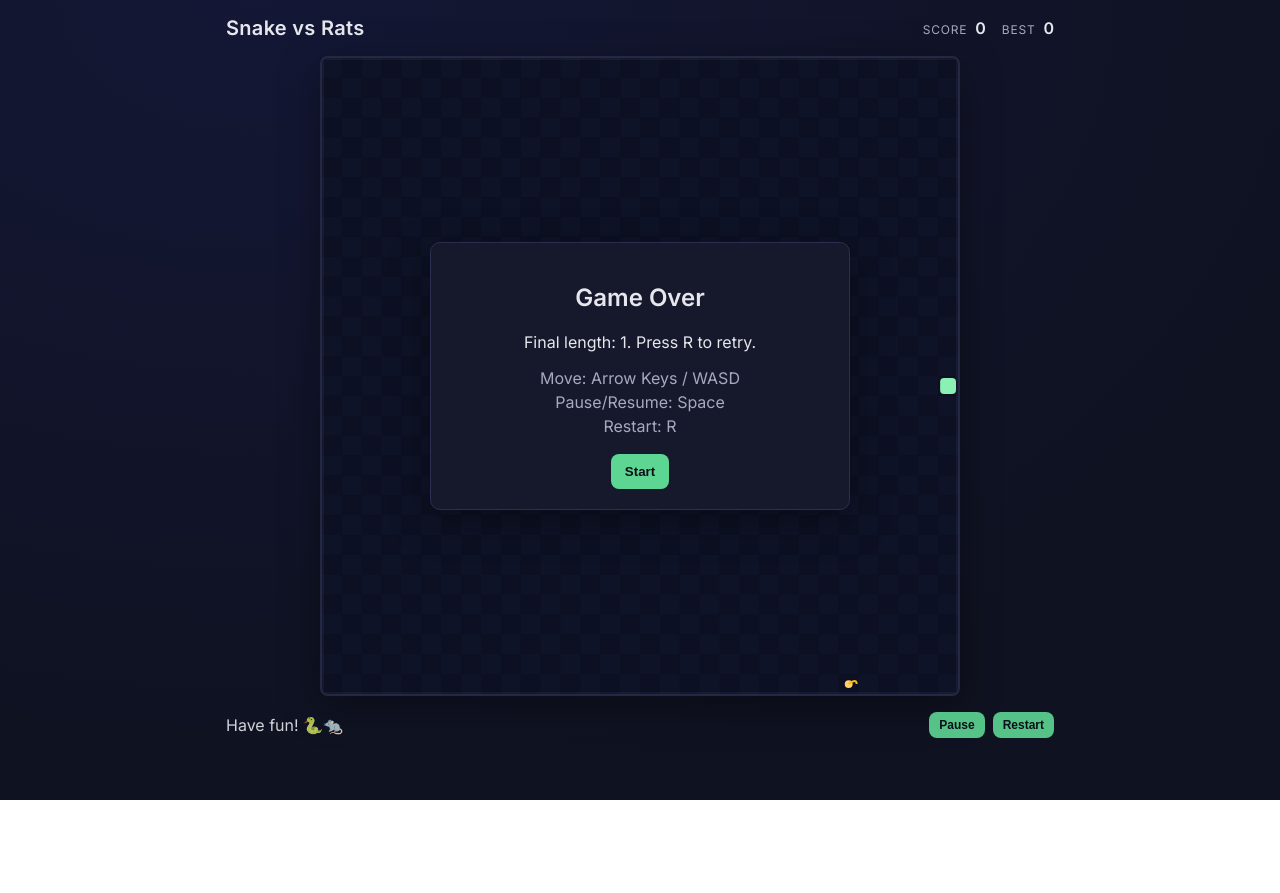
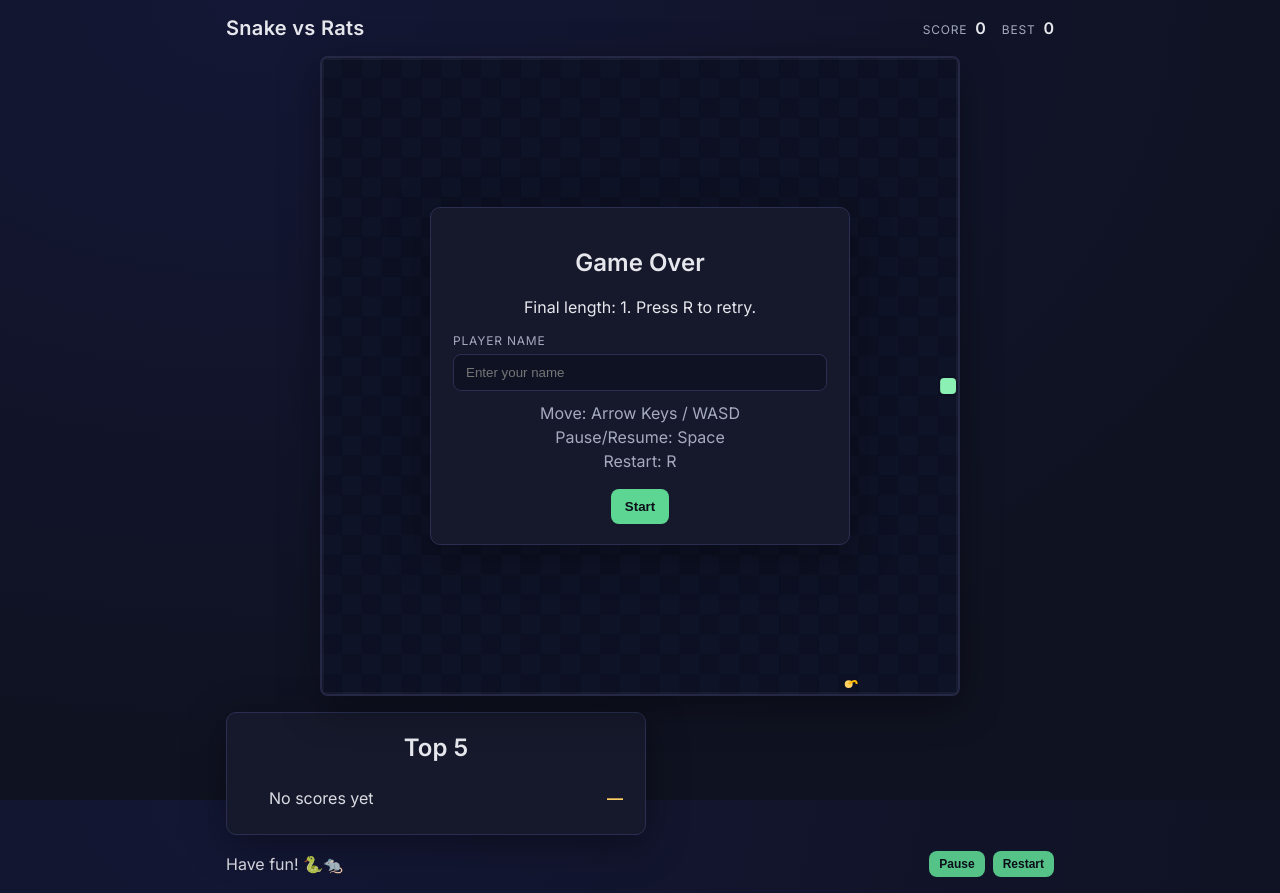
Before and after one commit to partofaplan/snake-game, a website: page index.html in a window 1280 px wide. Both pictures are taken after a click on the button "Start". Before the commit the page ends 800 px from the top, so only its background shows below. Drawn offline with Linux system fonts and the light colour scheme.

Commit message:
Updated the deployments

```diff
--- a/index.html
+++ b/index.html
@@ -25,6 +25,10 @@
           <div class="panel" id="panel">
             <h2 id="state-title">Snake vs Rats</h2>
             <p id="state-sub">Eat rats to grow. Don’t hit yourself or the wall.</p>
+            <div class="name-entry" id="name-entry">
+              <label for="player-name" class="label">Player Name</label>
+              <input type="text" id="player-name" placeholder="Enter your name" maxlength="20" />
+            </div>
             <ul class="help">
               <li>Move: Arrow Keys / WASD</li>
               <li>Pause/Resume: Space</li>
@@ -34,6 +38,11 @@
           </div>
         </div>
       </main>
+
+      <section class="panel" id="leaderboard-panel" aria-label="Leaderboard">
+        <h2 style="margin-top: 0;">Top 5</h2>
+        <ol id="leaderboard-list" class="lb-list"></ol>
+      </section>
 
       <footer class="bar foot">
         <span>Have fun! 🐍🐀</span>
--- a/main.js
+++ b/main.js
@@ -13,6 +13,8 @@
   const startBtn = document.getElementById('start-btn');
   const pauseBtn = document.getElementById('pause-btn');
   const restartBtn = document.getElementById('restart-btn');
+  const nameInput = document.getElementById('player-name');
+  const lbList = document.getElementById('leaderboard-list');
 
   // Config
   const COLS = 32;
@@ -35,8 +37,13 @@
   let state = 'init'; // init | running | paused | over
   let lastStep = 0;
   let stepInterval = 110; // ms per step; speeds up on eat
+  let playerName = localStorage.getItem('svr_player_name') || '';
+  let leaderboard = [];
 
   bestEl.textContent = best;
+  if (nameInput) nameInput.value = playerName;
+  loadLeaderboard();
+  renderLeaderboard();
 
   // Helpers
   function randInt(min, max) { // inclusive
@@ -63,6 +70,13 @@
   }
 
   function start() {
+    // Capture and persist name
+    if (nameInput) {
+      playerName = (nameInput.value || '').trim();
+      if (!playerName) playerName = 'Anonymous';
+      if (playerName.length > 20) playerName = playerName.slice(0, 20);
+      localStorage.setItem('svr_player_name', playerName);
+    }
     reset();
     state = 'running';
     overlay.classList.add('hide');
@@ -77,6 +91,11 @@
   function gameOver() {
     state = 'over';
     if (score > best) { best = score; localStorage.setItem('svr_best', String(best)); bestEl.textContent = best; }
+    // Save score to leaderboard if > 0
+    if (score > 0) {
+      addToLeaderboard({ name: playerName || 'Anonymous', score, ts: Date.now() });
+      renderLeaderboard();
+    }
     showOverlay('Game Over', `Final length: ${snake.length}. Press R to retry.`);
   }
 
@@ -108,6 +127,44 @@
   startBtn.addEventListener('click', start);
   pauseBtn.addEventListener('click', () => { if (state !== 'init') pauseToggle(); });
   restartBtn.addEventListener('click', start);
+
+  // Leaderboard helpers
+  function loadLeaderboard() {
+    try {
+      const raw = localStorage.getItem('svr_leaderboard');
+      leaderboard = raw ? JSON.parse(raw) : [];
+      if (!Array.isArray(leaderboard)) leaderboard = [];
+    } catch {
+      leaderboard = [];
+    }
+  }
+
+  function saveLeaderboard() {
+    try { localStorage.setItem('svr_leaderboard', JSON.stringify(leaderboard)); } catch {}
+  }
+
+  function addToLeaderboard(entry) {
+    leaderboard.push(entry);
+    // Sort by score desc, then earlier timestamp first to keep stable order for ties
+    leaderboard.sort((a, b) => b.score - a.score || a.ts - b.ts);
+    // Keep a reasonable cap
+    if (leaderboard.length > 100) leaderboard.length = 100;
+    saveLeaderboard();
+  }
+
+  function renderLeaderboard() {
+    if (!lbList) return;
+    // Ensure we only render top 5
+    const top = [...leaderboard].sort((a, b) => b.score - a.score || a.ts - b.ts).slice(0, 5);
+    if (top.length === 0) {
+      lbList.innerHTML = '<li><span class="lb-name">No scores yet</span><span class="lb-score">—</span></li>';
+      return;
+    }
+    lbList.innerHTML = top.map(e => {
+      const safeName = (e.name || 'Anonymous').toString().slice(0, 20).replace(/[<>]/g, '');
+      return `<li><span class="lb-name">${safeName}</span><span class="lb-score">${e.score}</span></li>`;
+    }).join('');
+  }
 
   // Game loop
   function tick(dt) {
--- a/style.css
+++ b/style.css
@@ -81,6 +81,19 @@ h1 {
 .help { list-style: none; padding: 0; margin: 12px 0 18px; color: var(--muted); }
 .help li { margin: 4px 0; }
 
+.name-entry { display: grid; gap: 6px; margin: 10px 0 10px; text-align: left; }
+.name-entry .label { color: var(--muted); font-size: 12px; text-transform: uppercase; letter-spacing: 0.8px; }
+#player-name {
+  width: 100%;
+  background: #0e1223;
+  color: var(--ink);
+  border: 1px solid #2a2f52;
+  border-radius: 8px;
+  padding: 10px 12px;
+  outline: none;
+}
+#player-name:focus { border-color: #3a3f6a; box-shadow: 0 0 0 2px rgba(93,214,147,0.2); }
+
 .btn {
   background: var(--accent);
   color: #0b0e18;
@@ -100,3 +113,17 @@ h1 {
 .hide { display: none !important; }
 .accent { color: var(--accent-2); }
 .danger { color: var(--danger); }
+
+.lb-list {
+  margin: 8px 0 0;
+  padding-left: 20px;
+}
+.lb-list li {
+  display: flex;
+  justify-content: space-between;
+  padding: 6px 0;
+  border-bottom: 1px solid rgba(255,255,255,0.06);
+}
+.lb-list li:last-child { border-bottom: none; }
+.lb-name { opacity: 0.95; }
+.lb-score { color: var(--accent-2); font-weight: 700; }
```
Also changed, not shown: .github/workflows/build-latest.yml (added), .github/workflows/deploy-cloudrun.yml (added).
